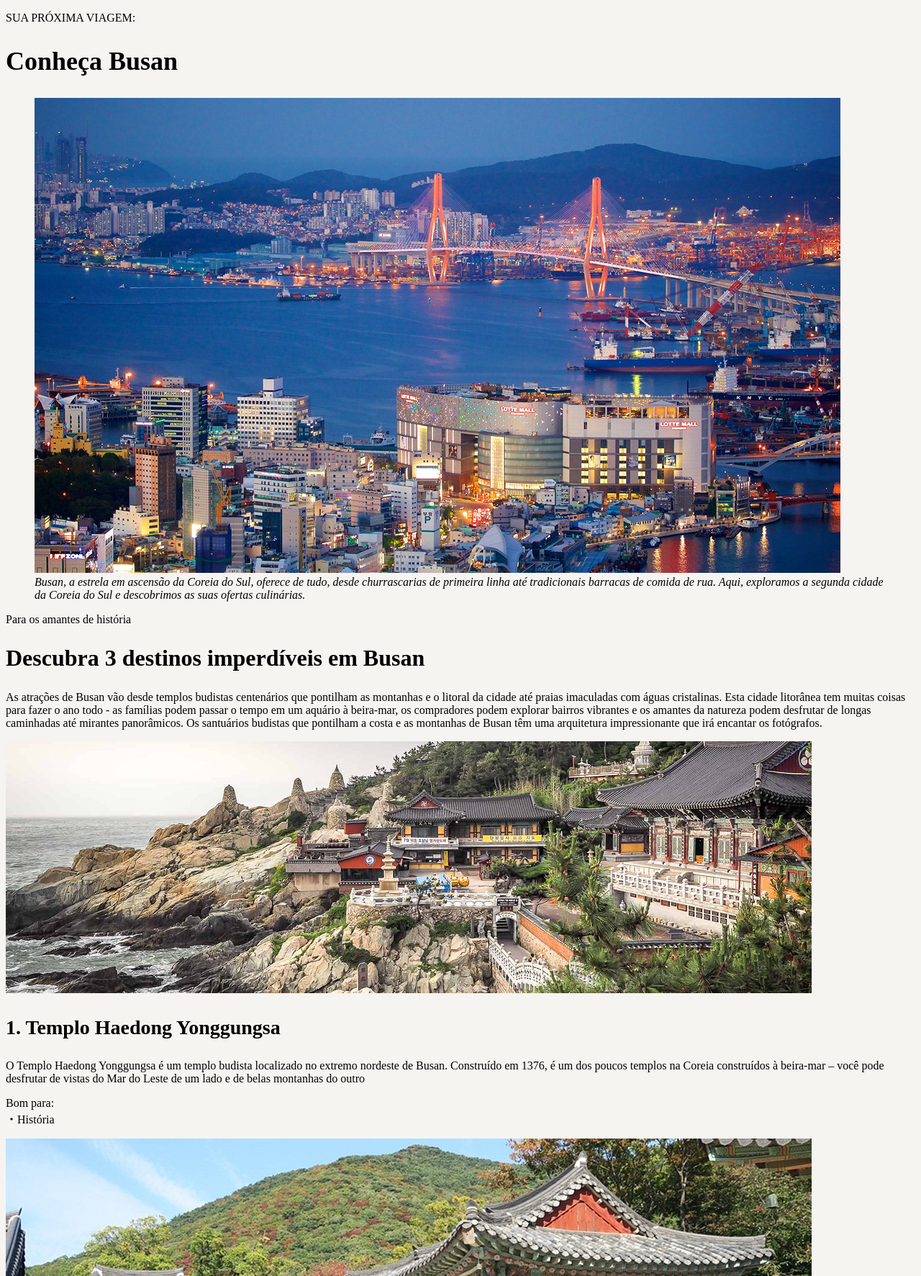
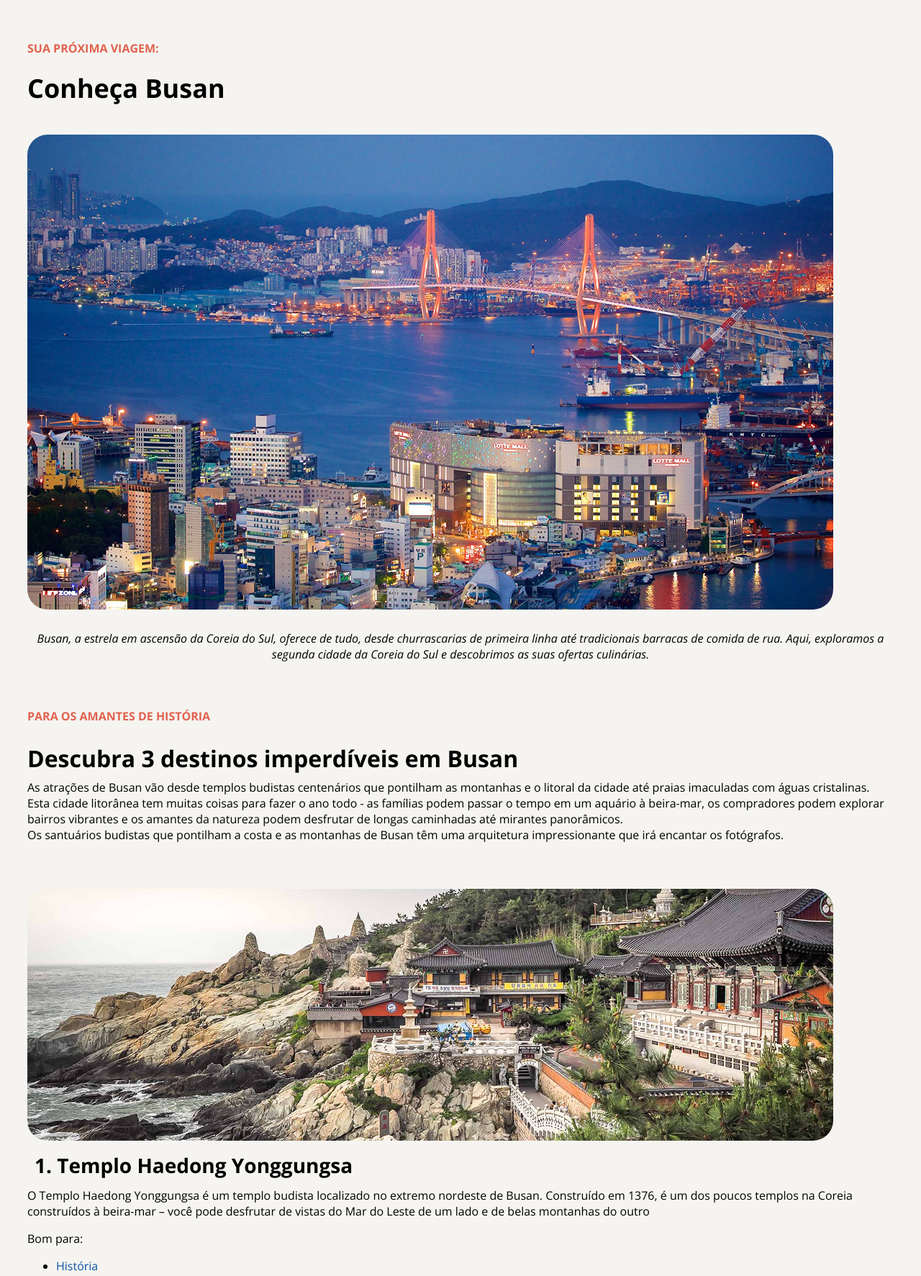
Before and after one commit to VictorMartinsD/local-turistico, a plain HTML site: page static/index.html in a window 1280 px wide. Shown: the top 1773 px of the page at 72% size. Drawn offline with nearby package versions, Linux system fonts and the light colour scheme; a web font is replaced by a local one.

Commit message:
formatações parciais no css, inclusão de novas classes e id

```diff
--- a/static/index.html
+++ b/static/index.html
@@ -12,7 +12,7 @@
 <body>
   <header>
     <section id="introduction">
-      <p>SUA PRÓXIMA VIAGEM:</p>
+      <p class="headline" id="travel-top">SUA PRÓXIMA VIAGEM:</p>
       <h1>Conheça Busan</h1>
       <figure>
     <img
@@ -23,28 +23,51 @@
         Busan, a estrela em ascensão da Coreia do Sul, oferece de tudo, desde churrascarias de primeira linha até tradicionais barracas de comida de rua. Aqui, exploramos a segunda cidade da Coreia do Sul e descobrimos as suas ofertas culinárias.
     </figcaption>
         </figure>
+    <section id="content">
+      <p class="headline" id="second-headline">PARA OS AMANTES DE HISTÓRIA</p>
+      <h2>Descubra 3 destinos imperdíveis em Busan</h2>
+      <p class="resume">
+        As atrações de Busan vão desde templos budistas centenários que pontilham as montanhas e o litoral da cidade até praias imaculadas com águas cristalinas. Esta cidade litorânea tem muitas coisas para fazer o ano todo - as famílias podem passar o tempo em um aquário à beira-mar, os compradores podem explorar bairros vibrantes e os amantes da natureza podem desfrutar de longas caminhadas até mirantes panorâmicos.<br>
+        Os santuários budistas que pontilham a costa e as montanhas de Busan têm uma arquitetura impressionante que irá encantar os fotógrafos.
+      </section>
     <section id="highlights">
-      <p id="headline">Para os amantes de história</p>
-      <h2>Descubra 3 destinos imperdíveis em Busan</h2>
-      <p>As atrações de Busan vão desde templos budistas centenários que pontilham as montanhas e o litoral da cidade até praias imaculadas com águas cristalinas. Esta cidade litorânea tem muitas coisas para fazer o ano todo - as famílias podem passar o tempo em um aquário à beira-mar, os compradores podem explorar bairros vibrantes e os amantes da natureza podem desfrutar de longas caminhadas até mirantes panorâmicos.
-      Os santuários budistas que pontilham a costa e as montanhas de Busan têm uma arquitetura impressionante que irá encantar os fotógrafos.</p>
       <img src="../assets/templo-haedong-yonggungsa.jpg" alt="Templo Haedong Yonggungsa, uma linda vista chinesa com casas turísticas antigas, muita floresta, rochas e o oceano">
       <h3>1. Templo Haedong Yonggungsa</h3>
-      <p>O Templo Haedong Yonggungsa é um templo budista localizado no extremo nordeste de Busan. Construído em 1376, é um dos poucos templos na Coreia construídos à beira-mar – você pode desfrutar de vistas do Mar do Leste de um lado e de belas montanhas do outro</p>
-      <p>Bom para:<br>・História</p>
+      <p>
+        O Templo Haedong Yonggungsa é um templo budista localizado no extremo nordeste de Busan. Construído em 1376, é um dos poucos templos na Coreia construídos à beira-mar – você pode desfrutar de vistas do Mar do Leste de um lado e de belas montanhas do outro
+      </p>
+      <p>Bom para:</p>
+      <ul>
+        <li><span class="history">História</span></li>
+      </ul>
 
       <img src="../assets/templo-beomeo-sa.jpg" alt="Templo Beomeo-sa, uma linda vista chinesa com casas turísticas antigas, com montanhas ao fundo e algumas árvores">
       <h3>2. Templo Beomeo-sa</h3>
-      <p>O Templo Beomeo-sa é um dos maiores santuários da Coreia do Sul. Ele está localizado no alto da borda leste da montanha Geumjeongsa e fica distante da agitação da cidade. O Daeungjeon Hall do templo é um exemplo bem preservado da arquitetura da Dinastia Joseon.</p>
-      <p>Bom para:<br>・História</p>
+      <p>
+        O Templo Beomeo-sa é um dos maiores santuários da Coreia do Sul. Ele está localizado no alto da borda leste da montanha Geumjeongsa e fica distante da agitação da cidade. O Daeungjeon Hall do templo é um exemplo bem preservado da arquitetura da Dinastia Joseon.
+      </p>
+      <p>Bom para:</p>
+      <ul>
+        <li><span class="history">História</span></li>
+      </ul>
 
       <img src="../assets/parque-yongdusan.jpg" alt="Parque Yongdusan, uma linda vista chinesa com um pequeno templo, em uma praça com árvores, e prédios de uma cidade grande ao fundo.">
       <h3>2. Templo Beomeo-sa</h3>
-      <p>O Templo Beomeo-sa é um dos maiores santuários da Coreia do Sul. Ele está localizado no alto da borda leste da montanha Geumjeongsa e fica distante da agitação da cidade. O Daeungjeon Hall do templo é um exemplo bem preservado da arquitetura da Dinastia Joseon.</p>
-      <p>Bom para: <br>・Casais<br>・Famílias<br>・Orçamento</p>
+      <p>
+        O Templo Beomeo-sa é um dos maiores santuários da Coreia do Sul. Ele está localizado no alto da borda leste da montanha Geumjeongsa e fica distante da agitação da cidade. O Daeungjeon Hall do templo é um exemplo bem preservado da arquitetura da Dinastia Joseon.
+      </p>
+      <p>Bom para:</p>
+      <ul>
+        <li><span id="couple">Casais</span></li>
+        <li><span id="family">Famílias</span></li>
+        <li><span id="budget">Orçamento</span></li>
+      </ul>
   </header>
   <footer>
-
+    <p>
+      As melhores coisas para fazer em Busan mostram a reputação da cidade como um importante porto marítimo na Ásia. Frequentemente vista como a essência da Coreia do Sul, você experimentará uma atmosfera única em termos de diversidade étnica e cultural, já que a cidade recebe um público cosmopolita o ano todo.
+    </p>
+    <p>Feito com <img src="../assets/ph_heart-fill.svg" alt="Coracao">pela Rocketseat</p>
   </footer>
 </body>
 </html>
--- a/static/style.css
+++ b/static/style.css
@@ -1,5 +1,25 @@
 :root {
   background-color: #F5F4F0;
+  margin: 30px;
+  font-family: "Open Sans", sans-serif;
+}
+
+#travel-top {
+  width: 1120px;
+  height: 22px;
+  line-height: auto;
+  font-weight: bold;
+  position: relative;
+  top: 10px;
+}
+
+img {
+  border-radius: 28px;
+}
+
+figure {
+  position: relative;
+  margin: 40px 0px;
 }
 
 .text-primary {
@@ -11,31 +31,73 @@
 }
 
 .text-tertiary {
-  color: 696969;
+  color: #696969;
 }
 
-.text-headline {
+.headline {
   color: #E1624F;
 }
 
 h1 {
+  width: 1120px;
+  height: 49px;
   font-size: 36px;
-  font-weight: bold;
-}
-
-h2 {
-  font-size: 32px;
-  font-weight: bold;
-}
-
-h3 {
-  font-size: 28px;
   font-weight: bold;
 }
 
 figcaption {
   font-style: italic;
   font-size: 16px;
+  margin: 24px 0px 40px 0px;
+  text-align: center;
+}
+
+#second-headline {
+  width: 255px;
+  height: 22px;
+  position: relative;
+  text-align: 30px;
+  font-weight: bold;
+  height: auto;
+}
+
+section #content {
+  margin: 64px 0px;
+}
+
+h2 {
+  font-size: 32px;
+  font-weight: bold;
+  position: relative;
+  bottom: 22px -8px;
+  margin-bottom: 8px;
+}
+
+.resume {
+  margin: 0px;
+}
+
+h3 {
+  font-size: 28px;
+  font-weight: bold;
+  margin: 10px -10px -4px 10px;
+  height: auto;
+}
+
+.history {
+  color:#0C51A7;
+}
+
+#couple {
+  color: #591B98;
+}
+
+#family {
+  color: #E5245E;
+}
+
+#budget {
+  color: #E95E10;
 }
 
 font-family: "Alice", serif;
```
Also changed, not shown: assets/ph_heart-fill.svg (added).
